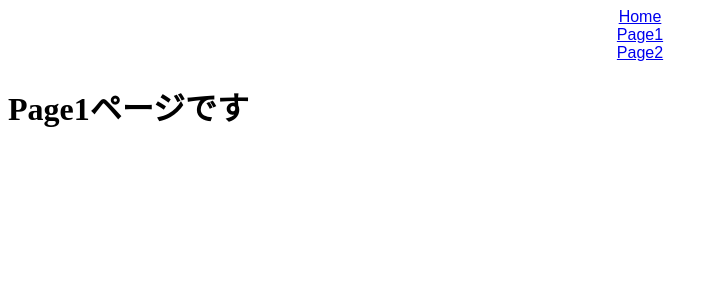
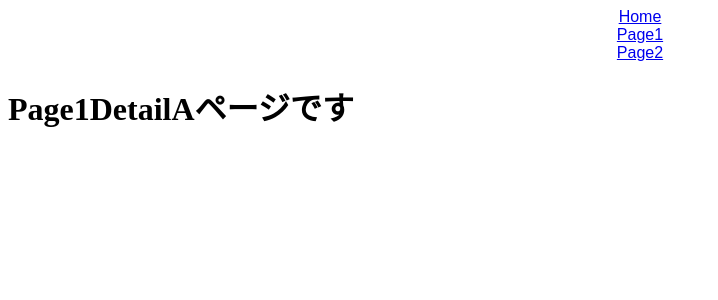
Before and after one commit to kuuchan67/react-router-study1, a React (Create React App) app: page /page1/detailA in a window 1280 px wide. Shown: the top 300 px of the page, without its empty margins (0-718 px from the left). Built offline with nearby package versions, Linux system fonts and the light colour scheme.

Commit message:
detail追加

```diff
--- a/src/App.js
+++ b/src/App.js
@@ -2,6 +2,8 @@
 
 import { Home } from "./home";
 import { Page1 } from "./Page1";
+import { Page1DetailA } from "./Page1DetailA";
+import { Page1DetailB } from "./Page1DetailB";
 import { Page2 } from "./Page2";
 import "./styles.css";
 
@@ -19,9 +21,22 @@
         <Route exact path="/">
           <Home />
         </Route>
-        <Route path="/page1">
-          <Page1 />
-        </Route>
+        <Route
+          path="/page1"
+          render={() => (
+            <Switch>
+              <Route exact path="/page1">
+                <Page1 />
+              </Route>
+              <Route path="/page1/detailA">
+                <Page1DetailA />
+              </Route>
+              <Route exact path="/page1/detailB">
+                <Page1DetailB />
+              </Route>
+            </Switch>
+          )}
+        />
         <Route path="/page2">
           <Page2 />
         </Route>
--- a/src/Page1.jsx
+++ b/src/Page1.jsx
@@ -1,7 +1,12 @@
+import { Link } from "react-router-dom";
+
 export const Page1 = () => {
   return (
     <div>
       <h1>Page1ページです</h1>
+      <Link to="/page1/detailA">detailA</Link>
+      <br />
+      <Link to="/page1/detailB">detailB</Link>
     </div>
   );
 };
--- /dev/null
+++ b/src/Page1DetailA.jsx
@@ -0,0 +1,7 @@
+export const Page1DetailA = () => {
+  return (
+    <div>
+      <h1>Page1DetailAページです</h1>
+    </div>
+  );
+};
--- /dev/null
+++ b/src/Page1DetailB.jsx
@@ -0,0 +1,7 @@
+export const Page1DetailB = () => {
+  return (
+    <div>
+      <h1>Page1DetailBページです</h1>
+    </div>
+  );
+};
```
